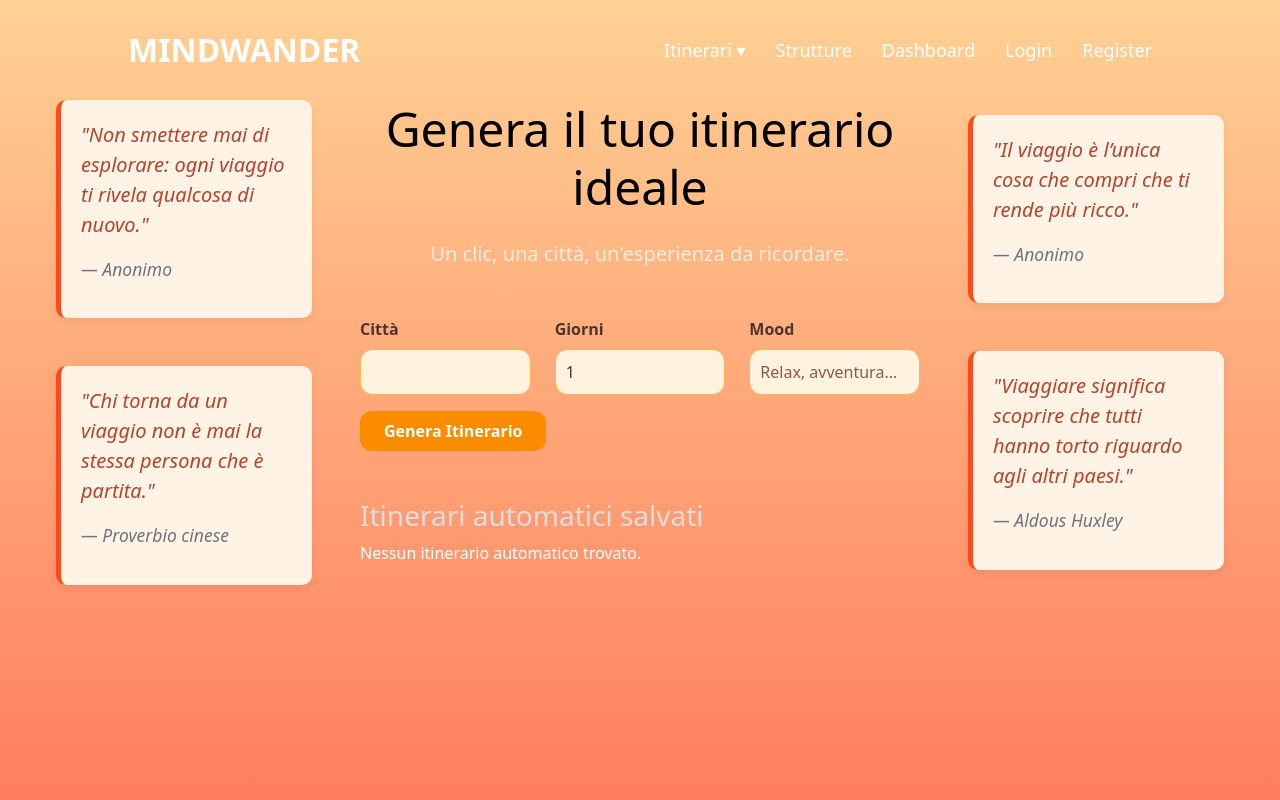
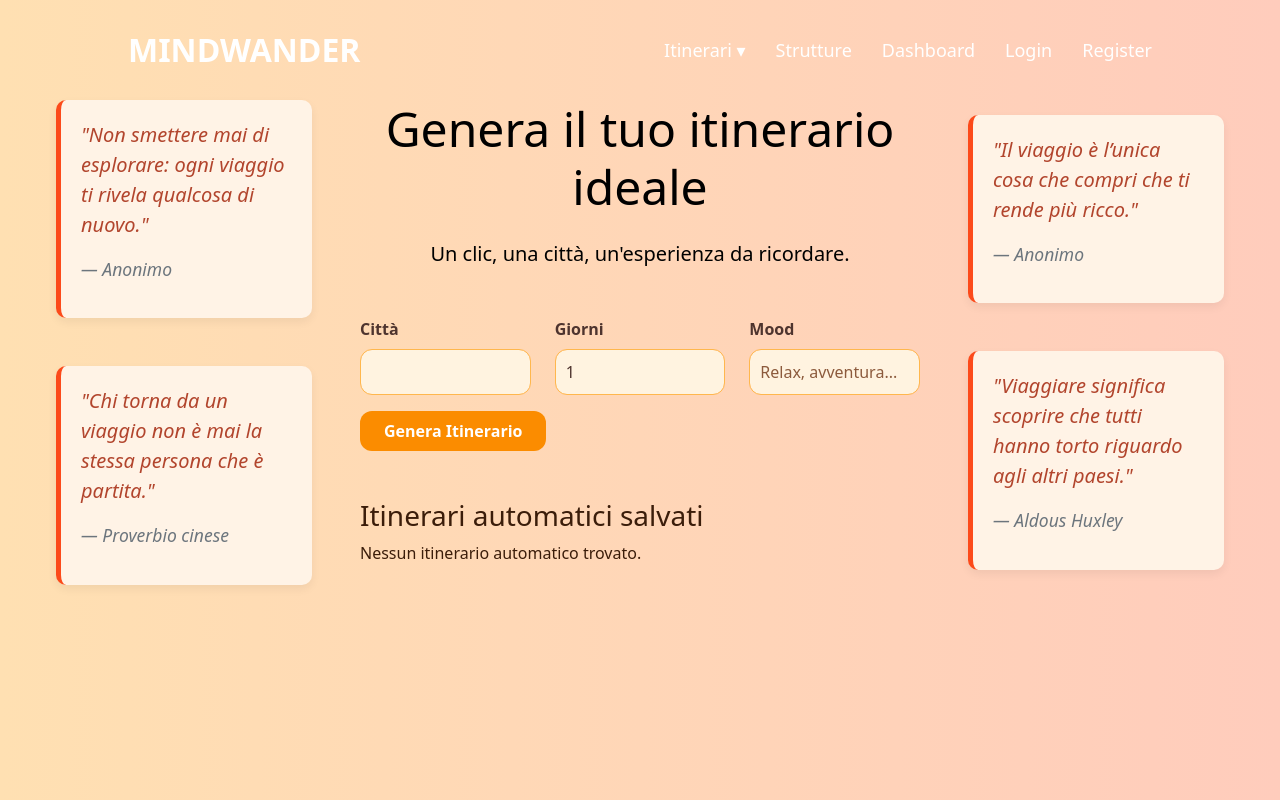
Before and after one commit to SalvatoreGianquinto/MindWander-FE, a React (Vite) app: page /itineraries in a window 1280 px wide. Shown: the top 800 px of the page. Built offline with nearby package versions, Linux system fonts and the light colour scheme.

Commit message:
css itinerari

```diff
--- a/src/components/AutomaticItinerarioPage.jsx
+++ b/src/components/AutomaticItinerarioPage.jsx
@@ -168,7 +168,7 @@ const AutomaticItinerarioPage = () => {
             <h1 className="display-5 text-center mb-4 text-black">
               Genera il tuo itinerario ideale
             </h1>
-            <p className="lead text-center text-muted mb-5">
+            <p className="lead text-center text-black mb-5">
               Un clic, una città, un'esperienza da ricordare.
             </p>
 
@@ -243,7 +243,7 @@ const AutomaticItinerarioPage = () => {
             {generatedItinerary && (
               <Card className="mt-4 custom-card">
                 <Card.Body className="custom-card-body">
-                  <Card.Title className="card-title">
+                  <Card.Title className="card-title-automatic">
                     {generatedItinerary.titoloIti}
                   </Card.Title>
                   <Card.Text>{generatedItinerary.descrizioneIti}</Card.Text>
@@ -277,17 +277,17 @@ const AutomaticItinerarioPage = () => {
               </Card>
             )}
 
-            <h3 className="mt-5">Itinerari automatici salvati</h3>
+            <h3 className="mt-5 titolo-h3">Itinerari automatici salvati</h3>
             {itinerariAutomatici.length === 0 ? (
-              <p>Nessun itinerario automatico trovato.</p>
+              <p className="paragrafo">Nessun itinerario automatico trovato.</p>
             ) : (
               itinerariAutomatici.map((iti) => (
                 <Card key={iti.id} className="mb-3 custom-card">
                   <Card.Body className="custom-card-body">
                     <Card.Title>{iti.titoloIti}</Card.Title>
                     <Card.Text>{iti.descrizioneIti}</Card.Text>
-                    <strong>Steps:</strong>
-                    <ul>
+                    <strong className="text-dark">Steps:</strong>
+                    <ul className="text-dark">
                       {iti.steps.map((step, i) => (
                         <li key={i}>
                           Giorno {step.giornoPrevisto}: {step.luogo} -{" "}
--- a/src/components/CreaItinerarioPage.jsx
+++ b/src/components/CreaItinerarioPage.jsx
@@ -165,7 +165,7 @@ const CreaItinerarioPage = () => {
             <h1 className="display-5 text-center mb-4 text-black">
               Crea il tuo viaggio indimenticabile
             </h1>
-            <p className="lead text-center text-muted mb-5">
+            <p className="lead text-center text-black mb-5">
               Ogni passo è un ricordo. Dai vita al tuo itinerario, un’emozione
               alla volta.
             </p>
@@ -193,7 +193,7 @@ const CreaItinerarioPage = () => {
                 />
               </Form.Group>
 
-              <h4>Step dell'itinerario</h4>
+              <h3 className="titolo-h3">Step dell'itinerario</h3>
               {steps.map((step, index) => (
                 <Card key={index} className="mb-3 custom-card">
                   <Card.Body className="custom-card-body">
@@ -293,9 +293,9 @@ const CreaItinerarioPage = () => {
               </Alert>
             )}
 
-            <h3 className="mt-5">Itinerari creati manualmente</h3>
+            <h3 className="mt-5 titolo-h3">Itinerari creati manualmente</h3>
             {itinerariManuali.length === 0 ? (
-              <p>Nessun itinerario manuale trovato.</p>
+              <p className="paragrafo">Nessun itinerario manuale trovato.</p>
             ) : (
               itinerariManuali.map((iti) => (
                 <Card key={iti.id} className="mb-3">
--- a/src/styles/Itinerari.css
+++ b/src/styles/Itinerari.css
@@ -5,7 +5,7 @@
   align-items: stretch;
   min-height: 100vh;
   padding: 2rem;
-  background: linear-gradient(to bottom, #ffd194, #ff7e5f);
+  background: linear-gradient(to right, #ffe0b2, #ffccbc);
   padding-top: 100px;
 }
 
@@ -16,6 +16,11 @@
   box-shadow: 0 0 20px rgba(255, 126, 95, 0.2);
 }
 
+.titolo-h3,
+.paragrafo {
+  color: #3b1d0a;
+}
+
 .itinerario-container h1,
 .itinerario-container h2,
 .itinerario-container h3,
@@ -24,7 +29,7 @@
   margin-bottom: 1rem;
 }
 
-.card-title {
+.card-title-automatic {
   margin-bottom: 0;
 }
 
@@ -85,7 +90,7 @@
 }
 
 .custom-card {
-  background: linear-gradient(135deg, #ffdab9, #ff7e5f);
+  background: linear-gradient(to right, #ffe0b2, #ffccbc);
   border: none;
   border-radius: 12px;
   box-shadow: 0 4px 10px rgba(252, 74, 26, 0.2);
@@ -93,7 +98,7 @@
 
 .custom-card-body {
   border-radius: 10px;
-  padding: 1rem;
+  padding-top: 8px;
 }
 
 .custom-card-body label {
```
